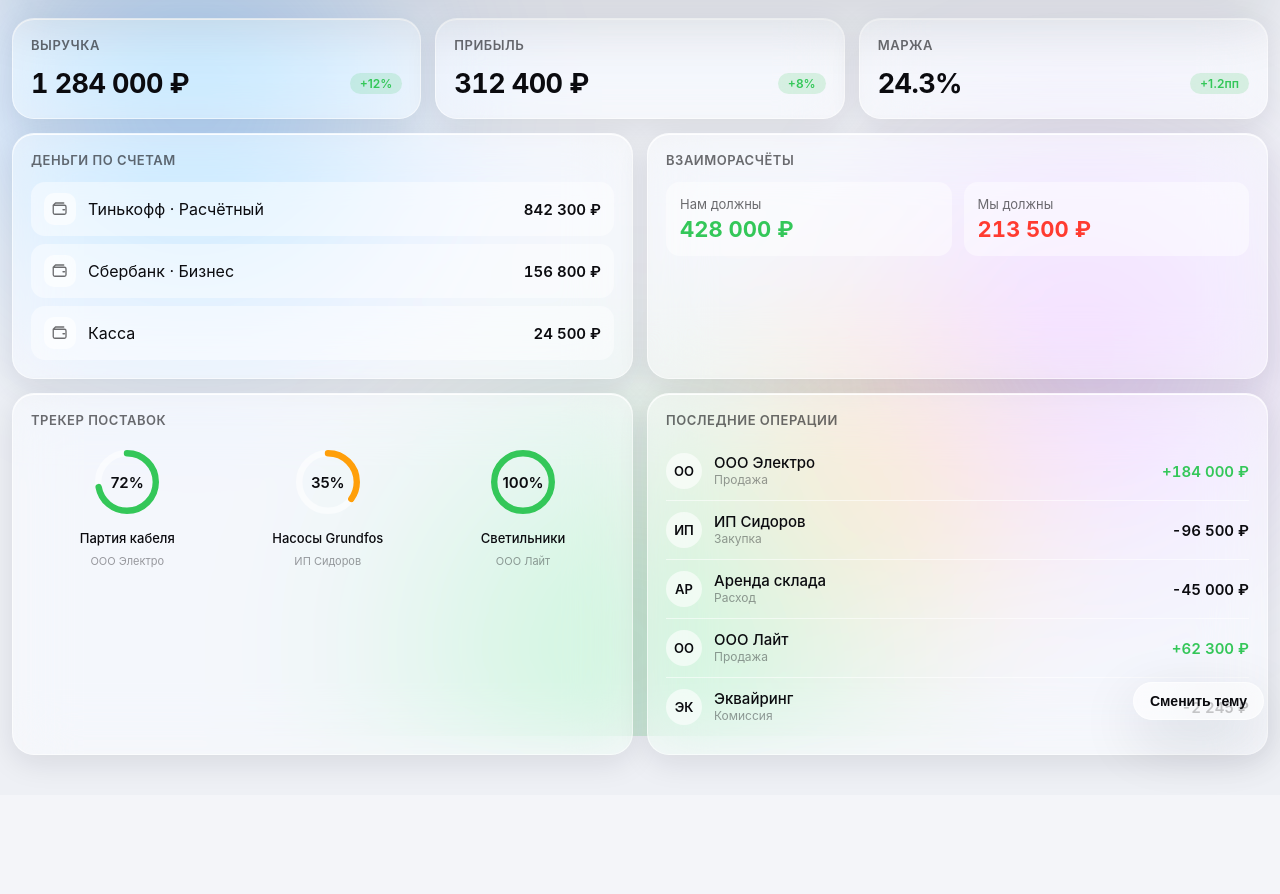
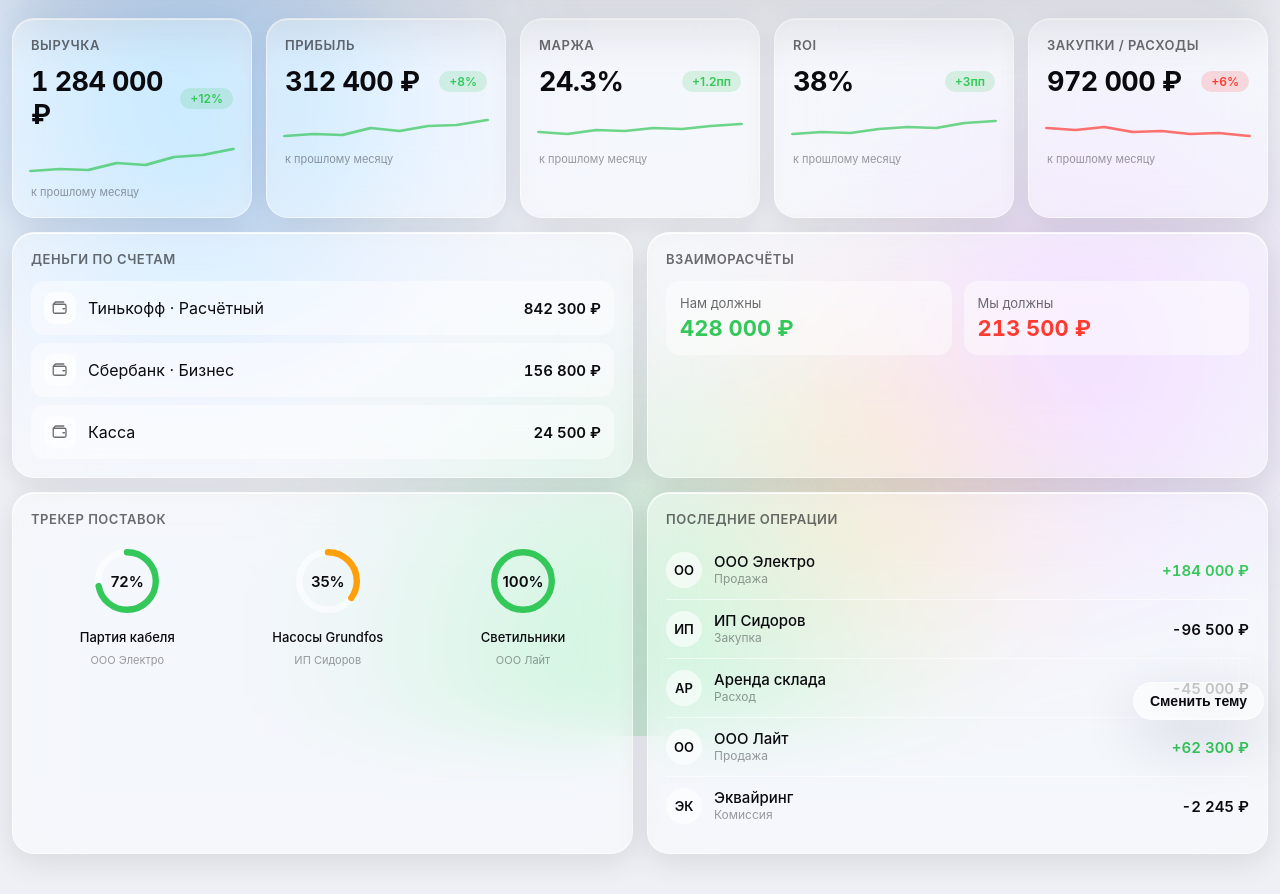
Before and after one commit to buyantk-timxfey/byB-WS, a Laravel app: page /preview.html in a window 1280 px wide. Shown: the part 64-958 px from the top of the page. Before the commit the page ends 842 px from the top, so only its background shows below. Run offline with Laravel 12, Linux system fonts and the light colour scheme.

Commit message:
design(v2): KPI-виджеты со спарклайнами (5 метрик, дельта к прошлому месяцу)
Co-Authored-By: Claude Opus 4.8 <noreply@anthropic.com>
Claude-Session: https://claude.ai/code/session_01R9rNEgtwbBXA3aXF9acmaZ

```diff
--- a/v2/preview.html
+++ b/v2/preview.html
@@ -62,6 +62,12 @@ body{min-height:100dvh;background:var(--bg);color:var(--ink);
 .col2{grid-column:span 2}.col3{grid-column:span 3}
 .kpi-val{font-size:27px;font-weight:700;letter-spacing:-.02em}
 .pill{border-radius:999px;font-weight:600;font-size:12px;padding:3px 10px;background:rgba(52,199,89,.16);color:var(--income)}
+.pill.down{background:rgba(255,59,48,.16);color:var(--expense)}
+.kpis{display:flex;flex-wrap:wrap;gap:14px;margin-bottom:14px}
+.kpi{flex:1 1 230px;padding:18px;display:flex;flex-direction:column}
+.kpi h2{font-size:13px;font-weight:600;text-transform:uppercase;letter-spacing:.04em;color:var(--ink-2);margin-bottom:12px}
+.kpi .sub{font-size:11px;color:var(--ink-3);margin-top:8px}
+.spark{width:100%;height:34px;display:block;margin-top:12px;overflow:visible}
 .row{display:flex;align-items:center;justify-content:space-between}
 .acc{display:flex;flex-direction:column;gap:8px}
 .acc .item{display:flex;align-items:center;justify-content:space-between;padding:11px 13px;border-radius:14px;background:var(--glass-fill)}
@@ -116,10 +122,40 @@ body{min-height:100dvh;background:var(--bg);color:var(--ink);
 </header>
 
 <main class="container">
+  <div class="kpis">
+    <div class="kpi glass">
+      <h2>Выручка</h2>
+      <div class="row"><span class="kpi-val tnum">1 284 000 ₽</span><span class="pill">+12%</span></div>
+      <svg class="spark" viewBox="0 0 120 34" preserveAspectRatio="none"><polyline points="0,28 17,26 34,27 51,20 68,22 85,14 102,12 120,6" fill="none" stroke="var(--income)" stroke-width="2.5" stroke-linecap="round" stroke-linejoin="round" opacity=".7"/></svg>
+      <div class="sub">к прошлому месяцу</div>
+    </div>
+    <div class="kpi glass">
+      <h2>Прибыль</h2>
+      <div class="row"><span class="kpi-val tnum">312 400 ₽</span><span class="pill">+8%</span></div>
+      <svg class="spark" viewBox="0 0 120 34" preserveAspectRatio="none"><polyline points="0,26 17,24 34,25 51,18 68,21 85,16 102,15 120,10" fill="none" stroke="var(--income)" stroke-width="2.5" stroke-linecap="round" stroke-linejoin="round" opacity=".7"/></svg>
+      <div class="sub">к прошлому месяцу</div>
+    </div>
+    <div class="kpi glass">
+      <h2>Маржа</h2>
+      <div class="row"><span class="kpi-val tnum">24.3%</span><span class="pill">+1.2пп</span></div>
+      <svg class="spark" viewBox="0 0 120 34" preserveAspectRatio="none"><polyline points="0,22 17,24 34,20 51,21 68,18 85,19 102,16 120,14" fill="none" stroke="var(--income)" stroke-width="2.5" stroke-linecap="round" stroke-linejoin="round" opacity=".7"/></svg>
+      <div class="sub">к прошлому месяцу</div>
+    </div>
+    <div class="kpi glass">
+      <h2>ROI</h2>
+      <div class="row"><span class="kpi-val tnum">38%</span><span class="pill">+3пп</span></div>
+      <svg class="spark" viewBox="0 0 120 34" preserveAspectRatio="none"><polyline points="0,24 17,22 34,23 51,19 68,17 85,18 102,13 120,11" fill="none" stroke="var(--income)" stroke-width="2.5" stroke-linecap="round" stroke-linejoin="round" opacity=".7"/></svg>
+      <div class="sub">к прошлому месяцу</div>
+    </div>
+    <div class="kpi glass">
+      <h2>Закупки / расходы</h2>
+      <div class="row"><span class="kpi-val tnum">972 000 ₽</span><span class="pill down">+6%</span></div>
+      <svg class="spark" viewBox="0 0 120 34" preserveAspectRatio="none"><polyline points="0,18 17,20 34,17 51,22 68,21 85,24 102,23 120,26" fill="none" stroke="var(--expense)" stroke-width="2.5" stroke-linecap="round" stroke-linejoin="round" opacity=".7"/></svg>
+      <div class="sub">к прошлому месяцу</div>
+    </div>
+  </div>
+
   <div class="grid">
-    <div class="w glass col2"><h2>Выручка</h2><div class="row"><span class="kpi-val tnum">1 284 000 ₽</span><span class="pill">+12%</span></div></div>
-    <div class="w glass col2"><h2>Прибыль</h2><div class="row"><span class="kpi-val tnum">312 400 ₽</span><span class="pill">+8%</span></div></div>
-    <div class="w glass col2"><h2>Маржа</h2><div class="row"><span class="kpi-val tnum">24.3%</span><span class="pill">+1.2пп</span></div></div>
 
     <div class="w glass col3"><h2>Деньги по счетам</h2>
       <div class="acc">
```
Also changed, not shown: v2/resources/js/Components/Sparkline.vue (added, +34 -0 lines), v2/resources/js/Pages/Dashboard.vue (+25 -16 lines).
